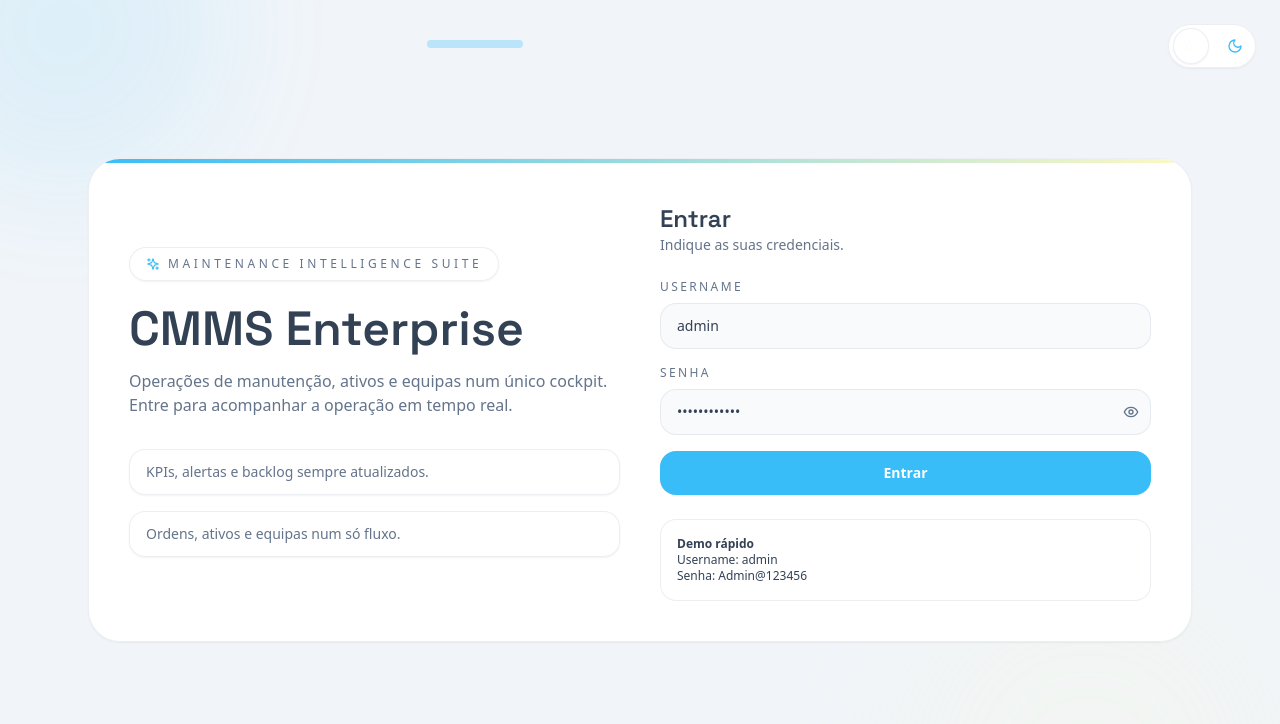
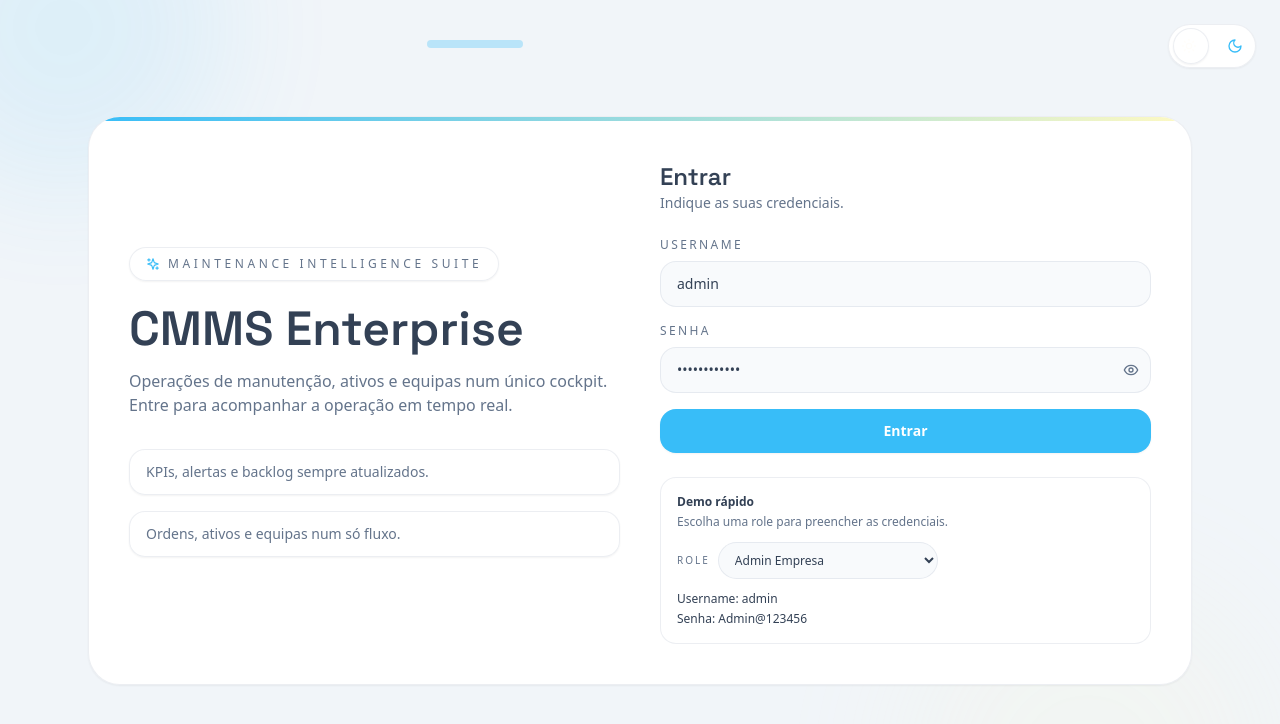
Before and after one commit to djduartesantos-hub/Manuten-o-, a React (Vite) app in the folder frontend/: page / in a window 1280 px wide. Shown: the top 724 px of the page. Built offline with nearby package versions, Linux system fonts and the light colour scheme.

Commit message:
ui: seletor de contas demo no login

```diff
--- a/frontend/src/pages/LoginPage.tsx
+++ b/frontend/src/pages/LoginPage.tsx
@@ -25,6 +25,67 @@ function resolveLoginStyle(search: string): LoginStyle {
   return fromQuery || fromEnv || 'full';
 }
 
+type DemoKey =
+  | 'admin_empresa'
+  | 'gestor_manutencao'
+  | 'supervisor'
+  | 'tecnico'
+  | 'operador'
+  | 'leitor'
+  | 'custom';
+
+const DEMO_ACCOUNTS: Array<{ key: Exclude<DemoKey, 'custom'>; label: string; username: string; password: string }> = [
+  { key: 'admin_empresa', label: 'Admin Empresa', username: 'admin', password: 'Admin@123456' },
+  { key: 'gestor_manutencao', label: 'Gestor Manutenção', username: 'gestor', password: 'Gestor@123456' },
+  { key: 'supervisor', label: 'Supervisor', username: 'supervisor', password: 'Supervisor@123456' },
+  { key: 'tecnico', label: 'Técnico', username: 'tech', password: 'Tech@123456' },
+  { key: 'operador', label: 'Operador', username: 'operador', password: 'Operador@123456' },
+  { key: 'leitor', label: 'Leitor', username: 'leitor', password: 'Leitor@123456' },
+];
+
+function DemoLoginSelector(props: {
+  demoKey: DemoKey;
+  setDemoKey: (k: DemoKey) => void;
+  loading: boolean;
+}) {
+  const selected = props.demoKey === 'custom' ? null : DEMO_ACCOUNTS.find((a) => a.key === props.demoKey) || null;
+
+  return (
+    <div className="mt-6 rounded-2xl border theme-border theme-card p-4 text-xs theme-text">
+      <p className="font-semibold">Demo rápido</p>
+      <p className="mt-1 theme-text-muted">Escolha uma role para preencher as credenciais.</p>
+      <div className="mt-3 flex flex-wrap items-center gap-2">
+        <label className="text-[10px] font-medium uppercase tracking-[0.2em] theme-text-muted" htmlFor="demoRole">
+          Role
+        </label>
+        <select
+          id="demoRole"
+          value={props.demoKey}
+          onChange={(e) => props.setDemoKey(e.target.value as DemoKey)}
+          disabled={props.loading}
+          className="min-w-[220px] rounded-full border theme-border bg-[color:var(--dash-panel-2)] px-3 py-2 text-xs theme-text focus:outline-none focus:ring-2 focus:ring-[color:var(--dash-accent)]/25 disabled:opacity-70"
+        >
+          {DEMO_ACCOUNTS.map((a) => (
+            <option key={a.key} value={a.key}>
+              {a.label}
+            </option>
+          ))}
+          <option value="custom">Manual</option>
+        </select>
+      </div>
+
+      {selected ? (
+        <div className="mt-3 grid gap-1">
+          <p>Username: {selected.username}</p>
+          <p>Senha: {selected.password}</p>
+        </div>
+      ) : (
+        <p className="mt-3 theme-text-muted">Modo manual ativo.</p>
+      )}
+    </div>
+  );
+}
+
 export function LoginPage() {
   const navigate = useNavigate();
   const location = useLocation();
@@ -32,6 +93,7 @@ export function LoginPage() {
   const { theme, setTheme } = useTheme();
   const [username, setUsername] = React.useState('admin');
   const [password, setPassword] = React.useState('Admin@123456');
+  const [demoKey, setDemoKey] = React.useState<DemoKey>('admin_empresa');
   const [showPassword, setShowPassword] = React.useState(false);
   const [error, setError] = React.useState('');
   const [loading, setLoading] = React.useState(false);
@@ -61,6 +123,15 @@ export function LoginPage() {
       setLoading(false);
     }
   };
+
+  React.useEffect(() => {
+    if (demoKey === 'custom') return;
+    const selected = DEMO_ACCOUNTS.find((a) => a.key === demoKey);
+    if (!selected) return;
+
+    setUsername(selected.username);
+    setPassword(selected.password);
+  }, [demoKey]);
 
   return (
     <div className="relative min-h-screen overflow-hidden theme-bg theme-text">
@@ -133,7 +204,10 @@ export function LoginPage() {
                       id="username"
                       type="text"
                       value={username}
-                      onChange={(e) => setUsername(e.target.value)}
+                      onChange={(e) => {
+                        setDemoKey('custom');
+                        setUsername(e.target.value);
+                      }}
                       autoComplete="username"
                       spellCheck={false}
                       disabled={loading}
@@ -154,7 +228,10 @@ export function LoginPage() {
                         id="password"
                         type={showPassword ? 'text' : 'password'}
                         value={password}
-                        onChange={(e) => setPassword(e.target.value)}
+                        onChange={(e) => {
+                          setDemoKey('custom');
+                          setPassword(e.target.value);
+                        }}
                         autoComplete="current-password"
                         disabled={loading}
                         className="w-full rounded-2xl border theme-border bg-[color:var(--dash-panel-2)] px-4 py-3 pr-12 text-sm theme-text focus:outline-none focus:ring-2 focus:ring-[color:var(--dash-accent)]/25 disabled:opacity-70"
@@ -182,11 +259,7 @@ export function LoginPage() {
                   </button>
                 </form>
 
-                <div className="mt-6 rounded-2xl border theme-border theme-card p-4 text-xs theme-text">
-                  <p className="font-semibold">Demo rápido</p>
-                  <p>Username: admin</p>
-                  <p>Senha: Admin@123456</p>
-                </div>
+                <DemoLoginSelector demoKey={demoKey} setDemoKey={setDemoKey} loading={loading} />
               </div>
             </div>
           </div>
@@ -243,7 +316,10 @@ export function LoginPage() {
                       id="username"
                       type="text"
                       value={username}
-                      onChange={(e) => setUsername(e.target.value)}
+                      onChange={(e) => {
+                        setDemoKey('custom');
+                        setUsername(e.target.value);
+                      }}
                       autoComplete="username"
                       spellCheck={false}
                       disabled={loading}
@@ -264,7 +340,10 @@ export function LoginPage() {
                         id="password"
                         type={showPassword ? 'text' : 'password'}
                         value={password}
-                        onChange={(e) => setPassword(e.target.value)}
+                        onChange={(e) => {
+                          setDemoKey('custom');
+                          setPassword(e.target.value);
+                        }}
                         autoComplete="current-password"
                         disabled={loading}
                         className="w-full rounded-2xl border theme-border bg-[color:var(--dash-panel-2)] px-4 py-3 pr-12 text-sm theme-text focus:outline-none focus:ring-2 focus:ring-[color:var(--dash-accent)]/25 disabled:opacity-70"
@@ -292,11 +371,7 @@ export function LoginPage() {
                   </button>
                 </form>
 
-                <div className="mt-6 rounded-2xl border theme-border theme-card p-4 text-xs theme-text">
-                  <p className="font-semibold">Demo rápido</p>
-                  <p>Username: admin</p>
-                  <p>Senha: Admin@123456</p>
-                </div>
+                <DemoLoginSelector demoKey={demoKey} setDemoKey={setDemoKey} loading={loading} />
               </div>
             </div>
           </div>
@@ -353,7 +428,10 @@ export function LoginPage() {
                       id="username"
                       type="text"
                       value={username}
-                      onChange={(e) => setUsername(e.target.value)}
+                      onChange={(e) => {
+                        setDemoKey('custom');
+                        setUsername(e.target.value);
+                      }}
                       autoComplete="username"
                       spellCheck={false}
                       disabled={loading}
@@ -374,7 +452,10 @@ export function LoginPage() {
                         id="password"
                         type={showPassword ? 'text' : 'password'}
                         value={password}
-                        onChange={(e) => setPassword(e.target.value)}
+                        onChange={(e) => {
+                          setDemoKey('custom');
+                          setPassword(e.target.value);
+                        }}
                         autoComplete="current-password"
                         disabled={loading}
                         className="w-full rounded-2xl border theme-border bg-[color:var(--dash-panel-2)] px-4 py-3 pr-12 text-sm theme-text focus:outline-none focus:ring-2 focus:ring-[color:var(--dash-accent)]/25 disabled:opacity-70"
@@ -402,11 +483,7 @@ export function LoginPage() {
                   </button>
                 </form>
 
-                <div className="mt-6 rounded-2xl border theme-border theme-card p-4 text-xs theme-text">
-                  <p className="font-semibold">Demo rápido</p>
-                  <p>Username: admin</p>
-                  <p>Senha: Admin@123456</p>
-                </div>
+                <DemoLoginSelector demoKey={demoKey} setDemoKey={setDemoKey} loading={loading} />
               </div>
             </div>
           </div>
```
